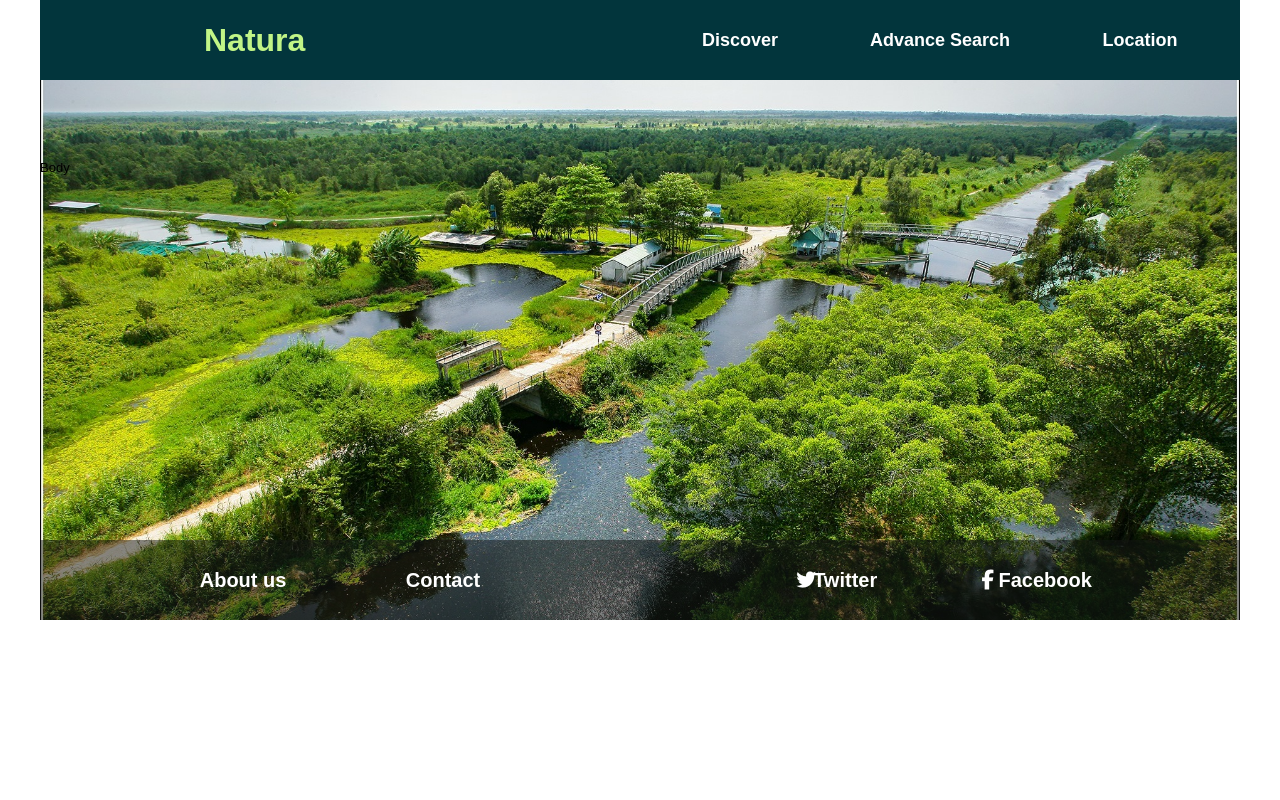
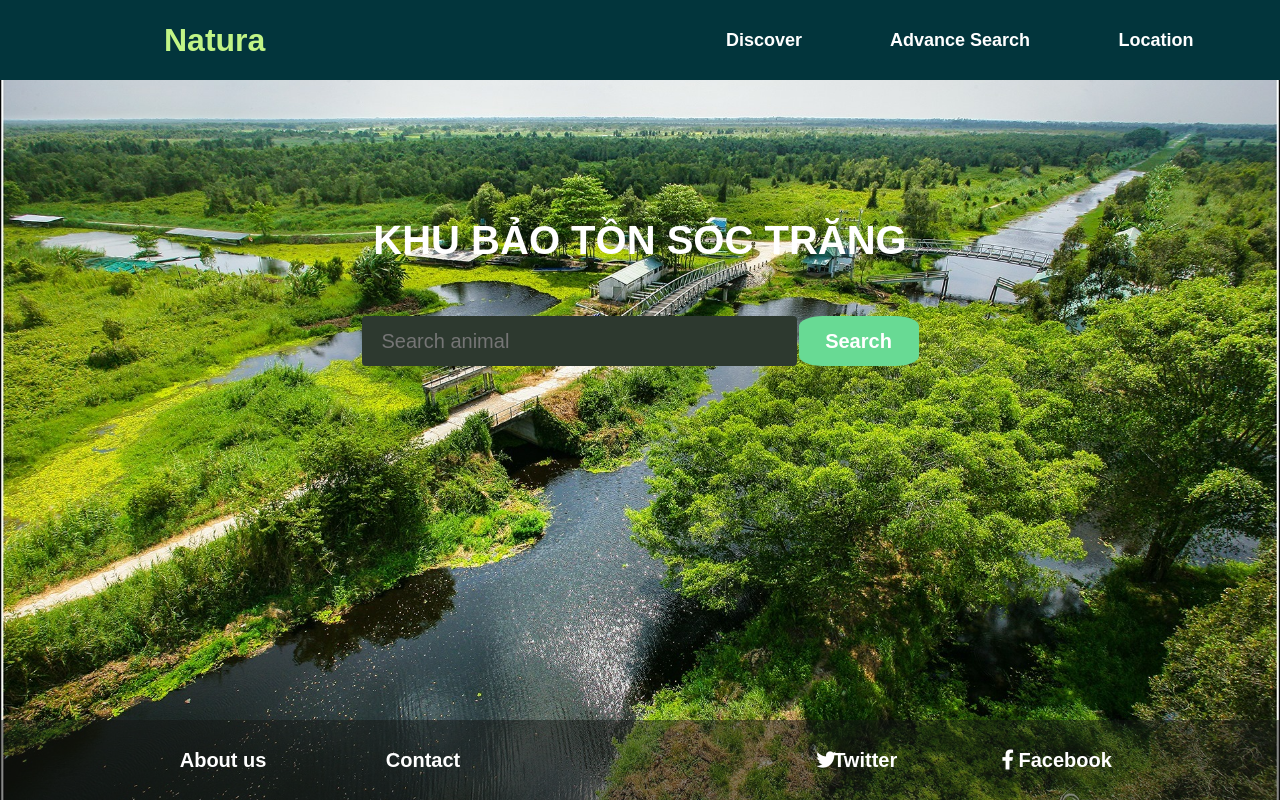
Before and after one commit to nhannguyen039/web-info-of-bird, a plain HTML site: page index.html in a window 1280 px wide. Drawn offline with Linux system fonts and the light colour scheme.

Commit message:
Finish UI and Refactor code

```diff
--- a/index.html
+++ b/index.html
@@ -12,9 +12,11 @@
             rel="stylesheet"
             href="./src/assets/icon/fontawesome-free-5.15.4-web/css/all.min.css"
         />
+        <link rel="stylesheet" href="https://use.fontawesome.com/releases/v5.15.4/css/all.css" integrity="sha384-DyZ88mC6Up2uqS4h/KRgHuoeGwBcD4Ng9SiP4dIRy0EXTlnuz47vAwmeGwVChigm" crossorigin="anonymous"/>
     </head>
     <body>
         <div id="main" class="grid">
+
             <!-- HEADER -->
             <div id="header">
                 <div class="header-left">Natura</div>
@@ -26,8 +28,21 @@
             </div>
             <!-- END HEADER -->
 
-            <div id="body">Body</div>
+            <!-- BODY -->
+            <div id="body">
+                <div class="body-container">
+                    <div class="body-title">
+                        KHU BẢO TỒN SÓC TRĂNG
+                    </div>
+                    <div class="body-search">
+                        <input type="text" class="body-search__text" placeholder="Search animal">
+                        <button class="body-search__btn">Search</button>
+                    </div>
+                </div>
+            </div>
+            <!-- END BODY -->
 
+            <!-- FOOTER -->
             <div id="footer">
                 <div class="footer-left">
                     <div class="footer-left__item">
@@ -50,6 +65,8 @@
                     </div>
                 </div>
             </div>
+            <!-- END FOOTER -->
+
         </div>
     </body>
 </html>
--- a/src/assets/css/main.css
+++ b/src/assets/css/main.css
@@ -2,6 +2,10 @@
 	background: url("../img/khu-du-lich-sinh-thai-noi-tieng-tai-soc-trang-vuon-co-tan-long-2.jpg");
     background-size: cover;
     background-repeat: no-repeat;
+
+	width: 100%;
+	max-width: 100%;
+	height: 100vh;
 }
 
 #header {
@@ -25,7 +29,7 @@
 
 #header .header-right {
 	display: flex;
-	justify-content: space-around;
+	justify-content: space-evenly;
 	width: 50%;
 	height: inherit;
 }
@@ -53,6 +57,60 @@
     padding-bottom: var(--header-height);
 }
 
+#body .body-container {
+	flex-wrap: wrap;
+	margin-top: 72px;
+}
+
+#body .body-title {
+	color: #fff;
+	font-weight: bold;
+	font-size: 4rem;
+	padding-bottom: 36px;
+	display: block;
+	text-align: center;
+	/* width: 100%; */
+}
+
+#body .body-search {
+	display: block;
+	display: flex;
+	justify-content: center;
+	margin-top: 32px;
+}
+
+#body .body-search__text {
+    border: none;
+	outline: none;
+	width: 435px;
+	padding: 4px 20px;
+	font-size: 2rem;
+	color: #fff;
+	height: 50px;
+	box-sizing: border-box;
+	border-radius: 4px;
+	background-color: #2d392f;
+
+}
+
+#body .body-search__btn {
+    min-width: 120px;
+    color: #fff;
+    background-color: #68da94;
+    text-decoration: none;
+    border: none;
+    outline: none;
+    border-radius: 20%;
+    font-size: 2rem;
+	font-weight: bold;
+    cursor: pointer;
+	margin-left: 2px;
+}
+
+#body .body-search__btn {
+
+}
+
 #footer {
     /* background-color: brown; */
     border-color: transparent;
@@ -61,6 +119,10 @@
 	display: flex;
 	justify-content: space-around;
 	align-items: center;
+
+	position: absolute;
+	bottom: 0;
+	width: 100%;
 }
 
 #footer .footer-left {
@@ -78,13 +140,13 @@
 	display: flex;
 	justify-content: center;
 	align-items: center;
-	transition: transform .2s;
+	/* transition: transform .2s; */
 }
 
 #footer .footer-left__item:hover {
 	cursor: pointer;
 	color: #2dd1ee;
-	transform: scale(1.3);
+	/* transform: scale(1.3); */
 }
 
 #footer .footer-right {
@@ -102,13 +164,13 @@
 	display: flex;
 	justify-content: center;
 	align-items: center;
-	transition: transform .2s;
+	/* transition: transform .2s; */
 }
 
 #footer .footer-right__item:hover {
 	cursor: pointer;
 	color: #2dd1ee;
-	transform: scale(1.3);
+	/* transform: scale(1.3); */
 }
 
 #footer .footer-right .icon {
```
